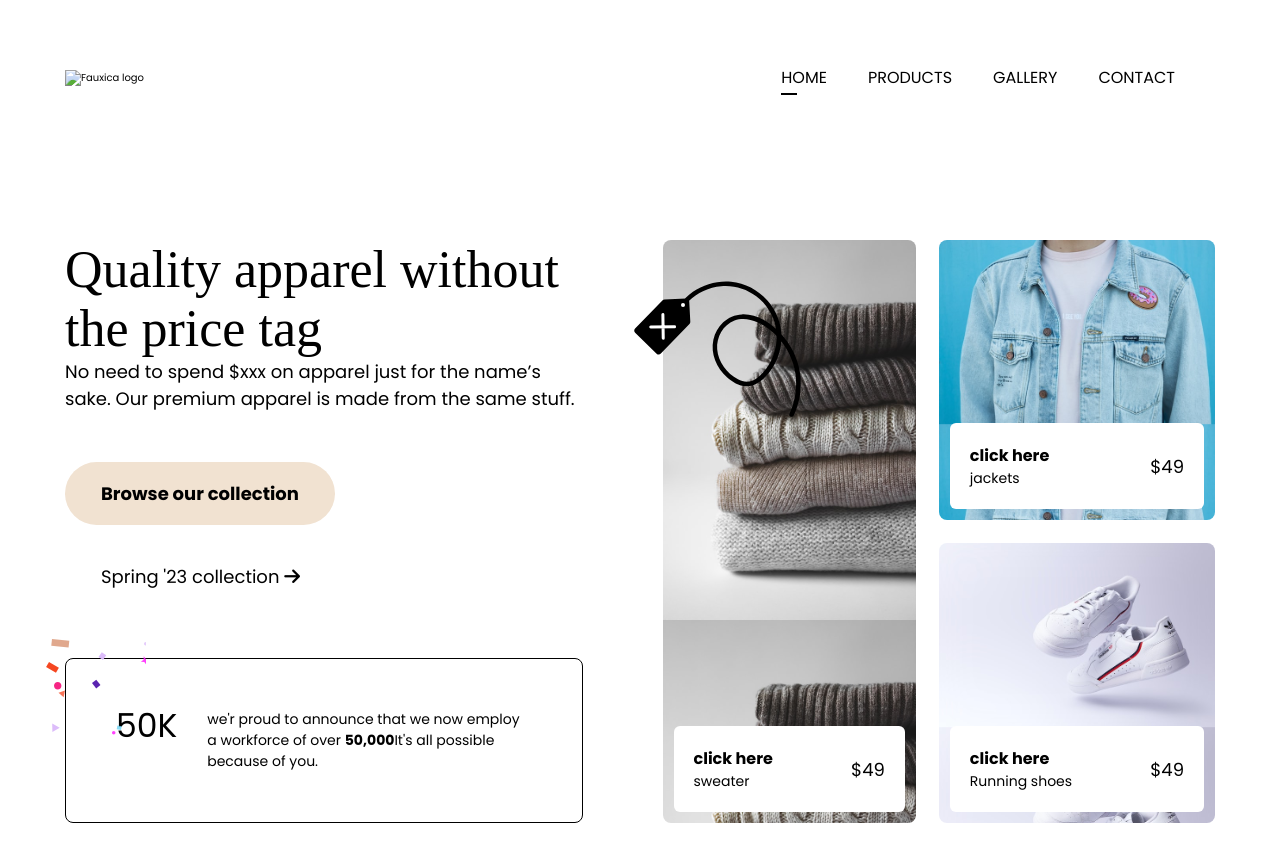
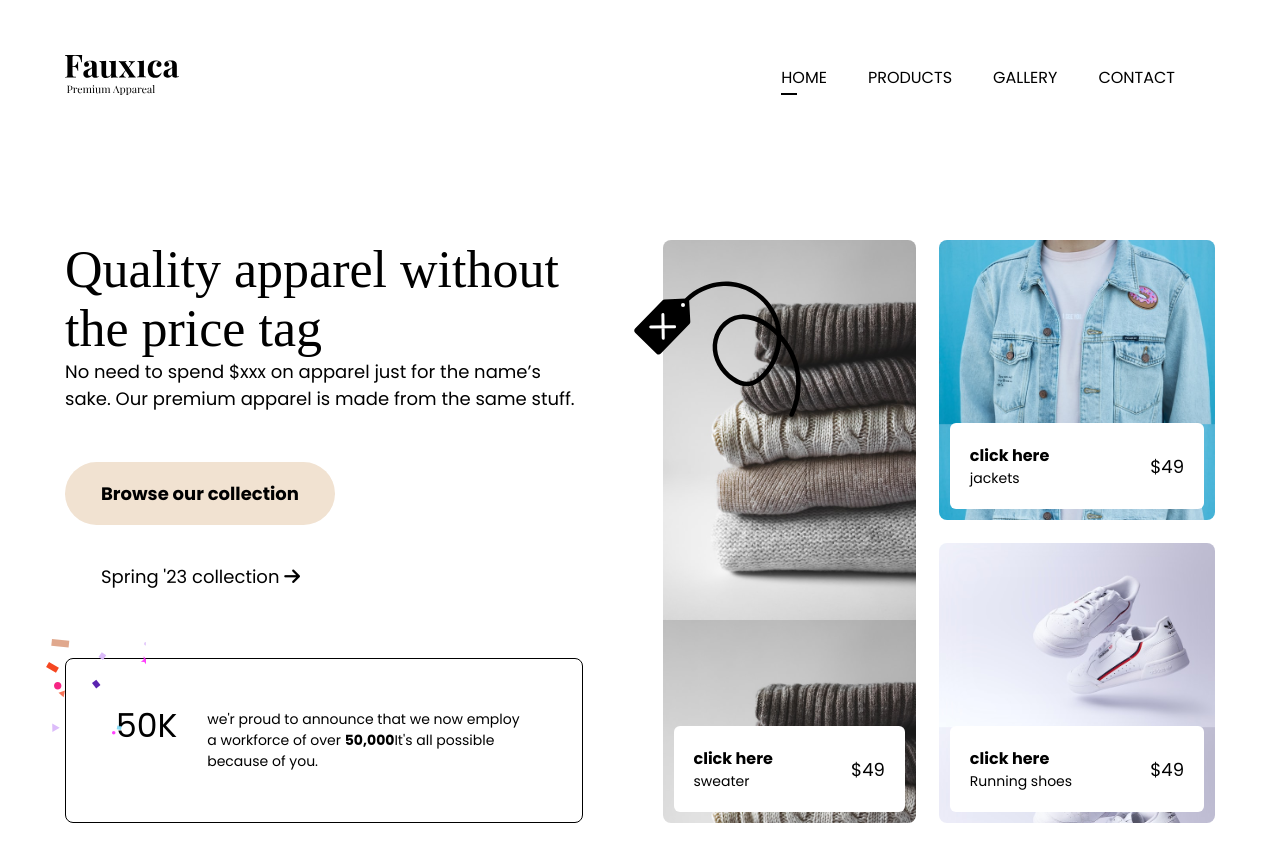
Before and after one commit to nipudas29/Fauxica, a plain HTML site: page index.html in a window 1280 px wide. Drawn offline with Linux system fonts and the light colour scheme; the site is published under a folder, as on GitHub Pages, so addresses that start at the root find nothing.

Commit message:
fixed file paths

```diff
--- a/index.html
+++ b/index.html
@@ -20,7 +20,7 @@
 <body>
     <div class="wrapper">
         <header>
-            <a href="#"><img src="/image/logo.svg" alt="Fauxica logo "></a>
+            <a href="#"><img src="./image/logo.svg" alt="Fauxica logo "></a>
             <nav class="desktop-nav">
                 <ul>
                     <li><a href="#" class="active">Home</a></li>
@@ -102,6 +102,7 @@
             </div>
         </main>
     </div>
+
     <script src="./javascript/index.js"></script>
 </body>
 
```
